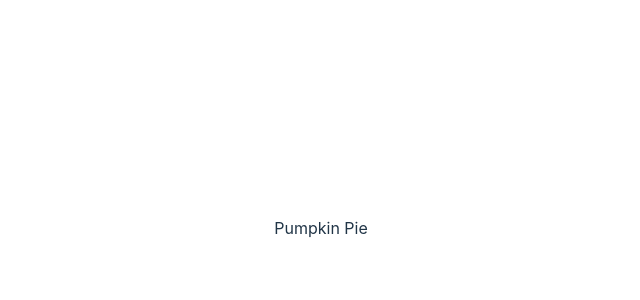
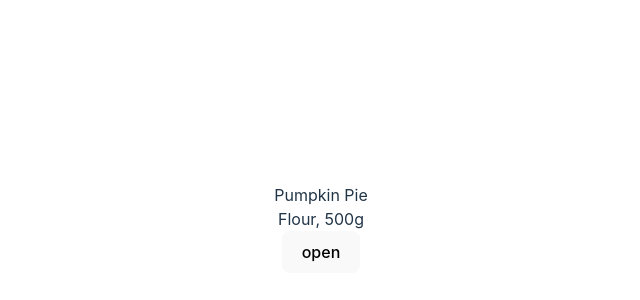
Before and after one commit to zaainaslam/crumble, a React (Vite) app: page / in a window 1280 px wide. Shown: the part 172-472 px from the top of the page, without its empty margins (319-959 px from the left). Built offline with nearby package versions, Linux system fonts and the light colour scheme.

Commit message:
Changes 7/9

```diff
--- a/src/components/Ingredient.tsx
+++ b/src/components/Ingredient.tsx
@@ -1,36 +1,34 @@
-import "../data/recipes";
+import { IIngredient } from "../data/recipes";
 import SubButton from "./SubButton";
 import { useState } from "react";
 
 function Ingredient({ id, name, amount, unit }: IIngredient) {
-  const [menuOpen, setMenuOpen] = useState({ boolean: false });
+  const [menuOpen, setMenuOpen] = useState<boolean>(false);
+  const [buttonContents, setButtonContents] = useState<string>("open");
 
-  function handleMenuClick(isOpen: boolean) {
-    if (isOpen === true) {
-      setMenuOpen(false);
+  const returnContents: [] = [];
+
+  function handleMenuClick() {
+    setMenuOpen(!menuOpen);
+
+    if (menuOpen) {
+      setButtonContents("open");
     } else {
-      setMenuOpen(true);
+      setButtonContents("closed");
     }
+
+    console.log(menuOpen);
   }
 
-  if (menuOpen === false) {
-    return (
-      <div>
-        {name}, {amount}
-        {unit}{" "}
-        <SubButton
-          value="substitute..."
-          onMenuClick={() => handleMenuClick(true)}
-        />
-      </div>
-    );
-  } else {
+  returnContents.push();
+
+  return (
     <div>
       {name}, {amount}
       {unit}{" "}
-      <SubButton value="menu open" onMenuClick={() => handleMenuClick(false)} />
-    </div>;
-  }
+      <SubButton value={buttonContents} onMenuClick={() => handleMenuClick()} />
+    </div>
+  );
 }
 
 export default Ingredient;
--- a/src/components/Recipe.tsx
+++ b/src/components/Recipe.tsx
@@ -1,7 +1,7 @@
 //import React from "react";
 import "../data/recipes";
 import Ingredient from "./Ingredient.tsx";
-import { pumpkinPie } from "../data/recipes";
+import { IRecipe } from "../data/recipes";
 
 function Recipe({ id, name, ingredients }: IRecipe) {
   // var ings = [];
```
Also changed, not shown: src/thingsToAsk.txt.
